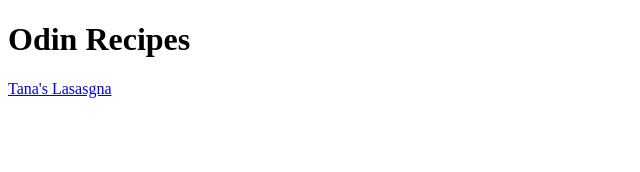
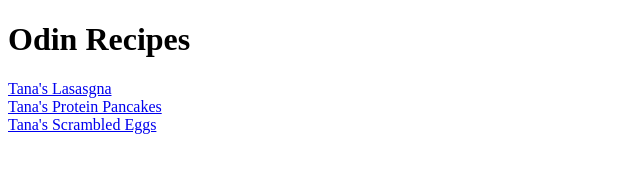
Before and after one commit to KayMontana/odin-recipes, a plain HTML site: page index.html in a window 1280 px wide. Shown: the whole page, without its empty margins (0-640 px from the left). Drawn offline with Linux system fonts and the light colour scheme.

Commit message:
Updated Recipe List

```diff
--- a/index.html
+++ b/index.html
@@ -13,5 +13,15 @@
 
     <a href = "recipes/lasagna.html"> Tana's Lasasgna </a>
 
+    <br>
+
+    <a href = "recipes/pancakes.html"> Tana's Protein Pancakes </a>
+
+    <br>
+
+    <a href = "recipes/eggs.html"> Tana's Scrambled Eggs </a>
+
+    <br>
+
 </body>
 </html>
```
